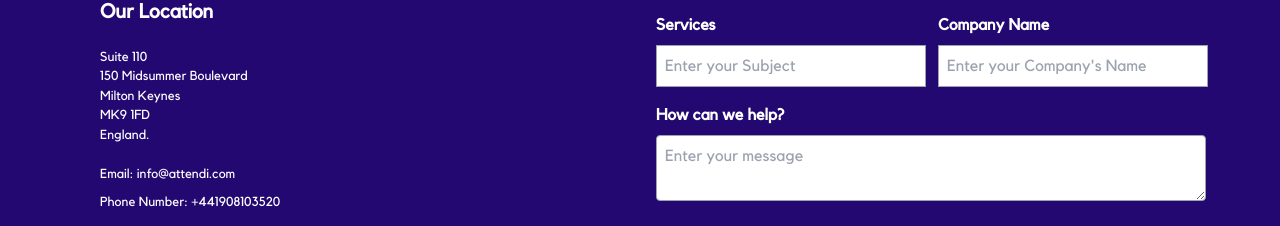
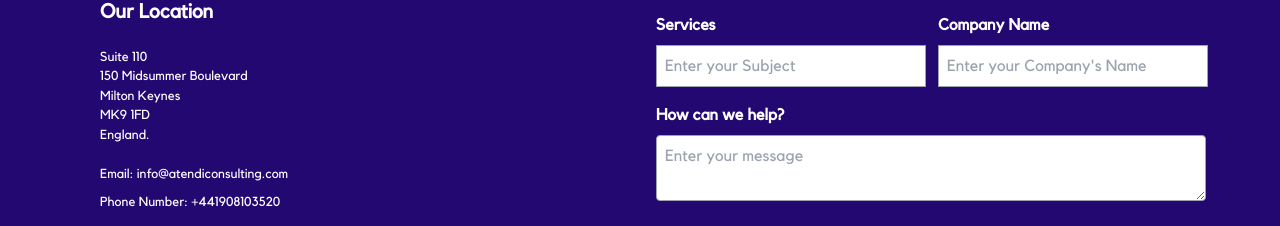
Before and after one commit to Judesco247/Atendi, a React (Vite) app in the folder Atendi/: page / in a window 1280 px wide. Shown: the part 4808-5034 px from the top of the page. Built offline with nearby package versions, Linux system fonts and the light colour scheme.

Commit message:
more updates

```diff
--- a/Atendi/src/components/Contact.jsx
+++ b/Atendi/src/components/Contact.jsx
@@ -78,7 +78,7 @@ const Contact = () => {
               England.
             </p>
             <p className="text-white text-[13px] font-bodyfont-400 pt-5">
-              <span className="text-white">Email:</span> info@attendi.com
+              <span className="text-white">Email:</span> info@atendiconsulting.com
             </p>
             <p className="text-white text-[13px] font-bodyfont-400 pt-2">
               <span className="text-white">Phone Number:</span> +441908103520
@@ -430,7 +430,7 @@ const Contact = () => {
             England.
           </p>
           <p className="text-white text-[13px] font-bodyfont-400 pt-5">
-            Email:info@attendi.com
+            Email:info@atendiconsulting.com
           </p>
           <p className="text-white text-[13px] font-bodyfont-400 pt-2">
             Phone Number:+441908103520
--- a/Atendi/src/components/Contactwhite.jsx
+++ b/Atendi/src/components/Contactwhite.jsx
@@ -76,7 +76,7 @@ const Contactwhite = () => {
               England.
             </p>
             <p className="text-color2 text-[13px] font-bodyfont-400 pt-5">
-              <span className="text-color9">Email:</span> info@attendi.com
+              <span className="text-color9">Email:</span> info@atendiconsulting.com
             </p>
             <p className="text-color2 text-[13px] font-bodyfont-400 pt-2">
               <span className="text-color9">Phone Number:</span> +441908103520
@@ -584,7 +584,7 @@ const Contactwhite = () => {
             England.
           </p>
           <p className="text-color2 text-[13px] font-bodyfont-400 pt-5">
-            <span className="text-color9">Email:</span> info@attendi.com
+            <span className="text-color9">Email:</span> info@atendiconsulting.com
           </p>
           <p className="text-color2 text-[13px] font-bodyfont-400 pt-2">
             <span className="text-color9">Phone Number:</span> +441908103520
```
